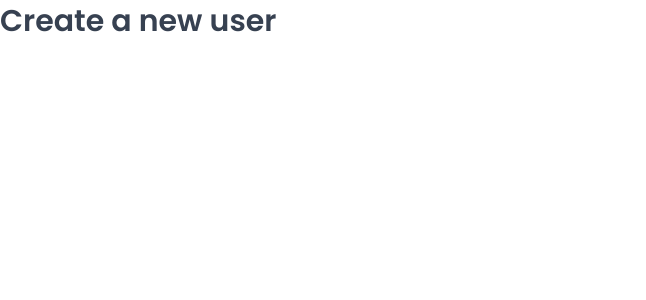
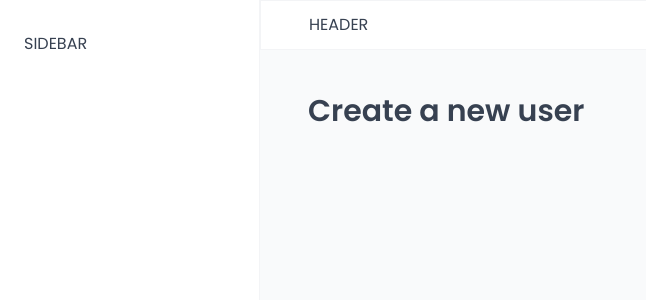
Before and after one commit to Xavier-Hsiao/Wild-Oasis, a React (Vite) app: page /users in a window 1280 px wide. Shown: the top 300 px of the page, without its empty margins (0-646 px from the left). Built offline with nearby package versions, Linux system fonts and the light colour scheme; a web font is replaced by a local one.

Commit message:
Style: build app layout

```diff
--- a/src/pages/AppLayout.jsx
+++ b/src/pages/AppLayout.jsx
@@ -1,9 +1,28 @@
 import { Outlet } from "react-router-dom";
+import Header from "../ui/Header";
+import Sidebar from "../ui/Sidebar";
+import styled from "styled-components";
+
+const StyledAppLayout = styled.div`
+  height: 100dvh;
+  display: grid;
+  grid-template-columns: 26rem 1fr;
+  grid-template-rows: auto 1fr;
+`;
+
+const Main = styled.main`
+  padding: 4rem 4.8rem 6.4rem;
+  background-color: var(--color-grey-50);
+`;
 
 export default function AppLayout() {
   return (
-    <main>
-      <Outlet />
-    </main>
+    <StyledAppLayout>
+      <Header />
+      <Sidebar />
+      <Main>
+        <Outlet />
+      </Main>
+    </StyledAppLayout>
   );
 }
--- /dev/null
+++ b/src/ui/Header.jsx
@@ -0,0 +1,11 @@
+import styled from "styled-components";
+
+const StyledHeader = styled.header`
+  padding: 1.2rem 4.8rem;
+  border: 1px solid var(--color-grey-100);
+  background-color: var(--color-grey-0);
+`;
+
+export default function Header() {
+  return <StyledHeader>HEADER</StyledHeader>;
+}
--- /dev/null
+++ b/src/ui/Sidebar.jsx
@@ -0,0 +1,14 @@
+import styled from "styled-components";
+
+const StyledSidebar = styled.aside`
+  padding: 3.2rem 2.4rem;
+  border-right: 1px solid var(--color-grey-100);
+  background-color: var(--color-grey-0);
+
+  /* Grid item */
+  grid-row: 1 / -1;
+`;
+
+export default function Sidebar() {
+  return <StyledSidebar>SIDEBAR</StyledSidebar>;
+}
```
Also changed, not shown: src/App.jsx (+9 -8 lines).
